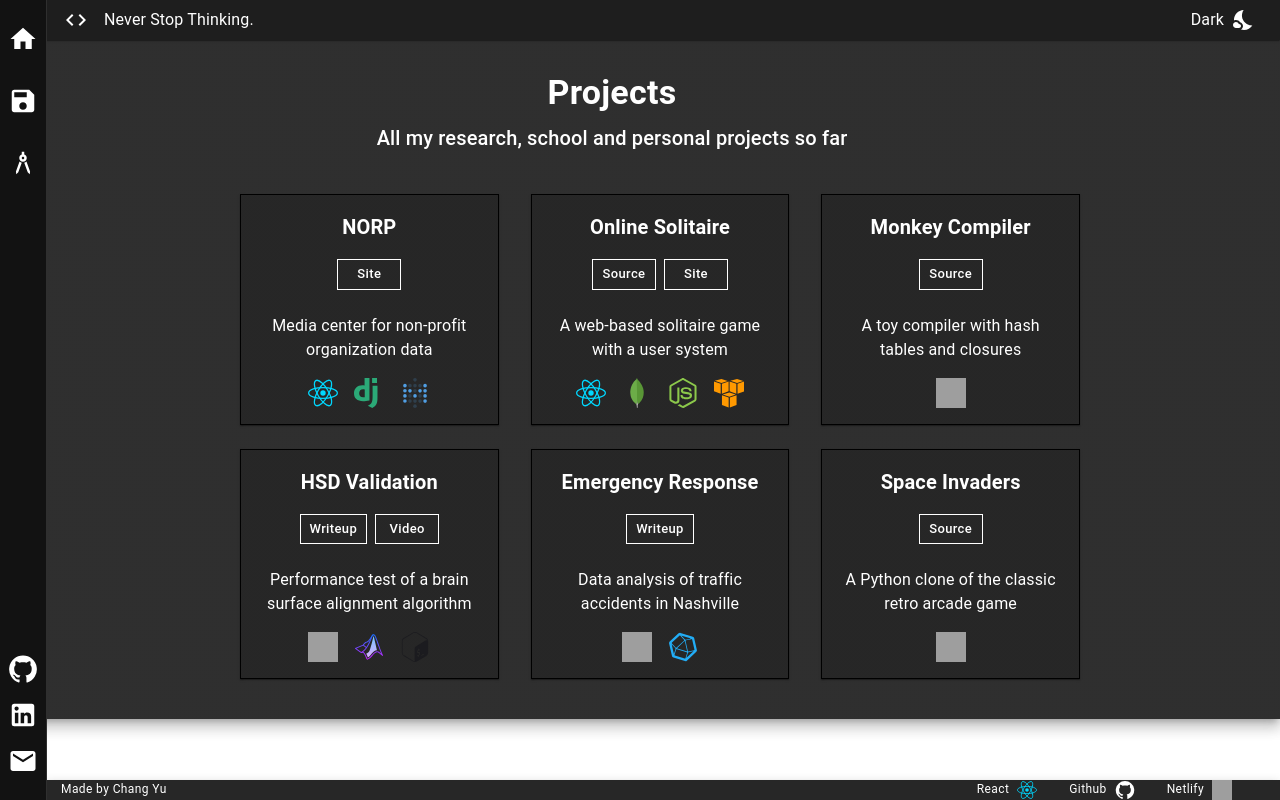
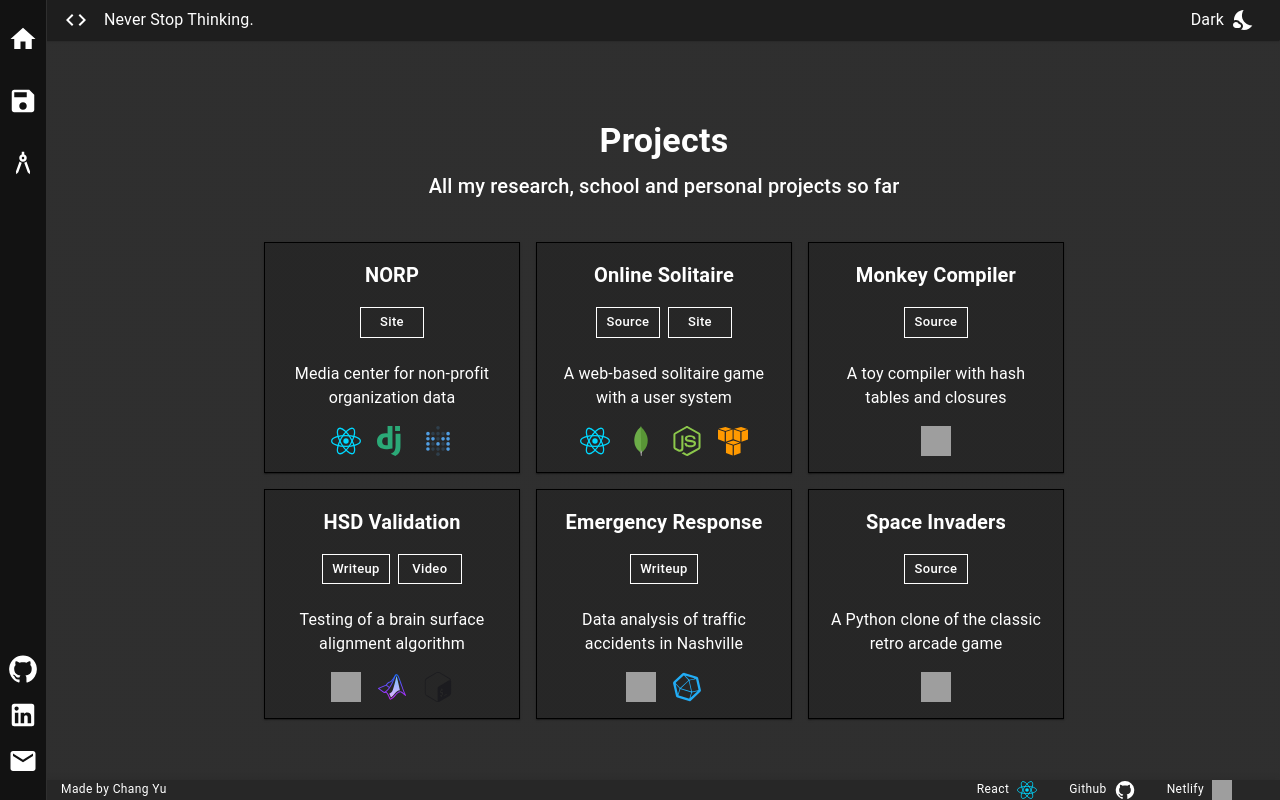
Before and after one commit to ChangMarkusYu/portfolio, a React (Create React App) app: page /projects in a window 1280 px wide. Built offline with nearby package versions, Linux system fonts and the light colour scheme; grey boxes are pictures that could not be loaded.

Commit message:
fixed display issue

```diff
--- a/public/index.html
+++ b/public/index.html
@@ -25,6 +25,11 @@
       Learn how to configure a non-root public URL by running `npm run build`.
     -->
     <title>Chang Yu</title>
+    <style>
+      html, body, #root {
+        min-height: 100vh;
+      }
+    </style>
   </head>
   <body>
     <noscript>You need to enable JavaScript to run this app.</noscript>
--- a/src/App.js
+++ b/src/App.js
@@ -8,6 +8,7 @@ import { CssBaseline } from "@mui/material";
 import { DarkTheme, LightTheme } from "./components/Theme";
 import { ThemeProvider } from "@emotion/react";
 import { createTheme } from '@mui/material/styles';
+import Paper from '@mui/material/Paper';
 
 const App = () => {
   const [dark, setDark] = useState(true);
@@ -20,9 +21,11 @@ const App = () => {
       <CssBaseline/>
       <ThemeProvider theme={dark ? createTheme(DarkTheme) : createTheme(LightTheme)}>
       <UIFrame changeTheme={changeTheme} dark={dark}/>
-      <Route exact path="/" component={Home}/>
-      <Route exact path="/me" component={AboutMe}/>
-      <Route exact path="/projects" component={Projects}/>
+      <Paper elevation={9} square sx={{pt:15, pl:6, pb:5,flexGrow:1, minHeight:"100vh"}}>
+        <Route exact path="/" component={Home}/>
+        <Route exact path="/me" component={AboutMe}/>
+        <Route exact path="/projects" component={Projects}/>
+      </Paper>
       </ThemeProvider>
     </BrowserRouter>
   );
--- a/src/components/AboutMe.js
+++ b/src/components/AboutMe.js
@@ -1,4 +1,3 @@
-import Paper from '@mui/material/Paper';
 import Box from '@mui/material/Box';
 import Stack from '@mui/material/Stack';
 import Typography from '@mui/material/Typography';
@@ -14,8 +13,8 @@ const MePhoto = styled('img')({
 
 export const AboutMe = () => {
     return(
-        <Paper elevation={9} square sx={{pl:40, pt:7, flexGrow:1, pb: 5}}>
-            <Box sx={{pr: 47, mt: 2}}>
+        <>
+        <Box sx={{marginRight:"auto", marginLeft:"auto", maxWidth:"600px"}}>
         <Typography variant="h4" align="center" sx={{mb: 1}}>
             <b>About me</b>
         </Typography>
@@ -80,6 +79,6 @@ export const AboutMe = () => {
             </ul>
         </Typography>
         </Box>
-        </Paper>
+        </>
     )
 }
--- a/src/components/Home.js
+++ b/src/components/Home.js
@@ -1,5 +1,4 @@
 import Typography from '@mui/material/Typography';
-import Paper from '@mui/material/Paper';
 import Box from '@mui/material/Box';
 import Button from '@mui/material/Button';
 import Stack from '@mui/material/Stack';
@@ -21,8 +20,8 @@ import SportsEsportsIcon from '@mui/icons-material/SportsEsports';
 
 export const Home = () => {
     return(
-        <Paper elevation={9} square sx={{pl:40, pt:7, flexGrow:1}}>
-            <Box sx={{pr: 47, mt: 5}}>
+        <>
+        <Box sx={{marginRight:"auto", marginLeft:"auto", maxWidth:"800px"}}>
         <Typography variant="h3" align="justify" sx={{mb: 3}}>
             <b>Hi, I'm Chang Yu.</b>
         </Typography>
@@ -61,7 +60,7 @@ export const Home = () => {
         <Typography variant="h4" sx={{mt: 8}}><b>My Timeline</b></Typography>
         <MyTimeLine/>
         </Box>
-        </Paper>
+        </>
     )
 }
 
--- a/src/components/Projects.js
+++ b/src/components/Projects.js
@@ -46,20 +46,16 @@ export const Projects = () => {
     return(
         <>
         <FlexPopper open={open} anchorEl={anchorEl} text={text} placement="bottom"/>
-        <Paper elevation={9} square sx={{pt:7, flexGrow:1, pb: 5}}>
-            <Box sx={{pl:40, pr: 47, mt: 2}}>
+        <Box sx={{marginRight:"auto", marginLeft:"auto", maxWidth:"800px"}}>
             <Typography variant="h4" align="center" sx={{mb: 1}}>
                 <b>Projects</b>
             </Typography>
             <Typography variant="h6" align="center" sx={{mb: 5}}>
                 All my research, school and personal projects so far
             </Typography>
-            </Box>
         <Grid
             container
-                rowSpacing={3}
-                columnSpacing={{ xs: 2, sm: 3, md: 4 }}
-                sx={{pl: 30, pr: 25}}>
+            spacing={2}>
             <Grid item xs={4}>
                 <Item square>
                 <Grid
@@ -223,7 +219,7 @@ export const Projects = () => {
                         </SquareButton>
                     </Stack>
                     <Typography variant="body1" align="center" sx={{mb: 1, mx: 2}}>
-                            Performance test of a brain surface alignment algorithm
+                        Testing of a brain surface alignment algorithm
                     </Typography>
                     <Stack direction="row" sx={{mb: 1}}>
                         <IconButton
@@ -239,7 +235,6 @@ export const Projects = () => {
                             <TechstackIcon src="/matlab-icon.svg"/>
                         </IconButton>
                         <IconButton
-                                href="https://www.mathworks.com/products/matlab.html"
                             onMouseOver={onMouseOver("Bash")}
                             onMouseLeave={onMouseLeave}>
                             <TechstackIcon src="/bash-icon.svg"/>
@@ -321,7 +316,7 @@ export const Projects = () => {
                 </Item>
             </Grid>
         </Grid>
-        </Paper>
+        </Box>
         </>
     )
 }
```
Lines whose indentation alone changed are shown as unchanged.
